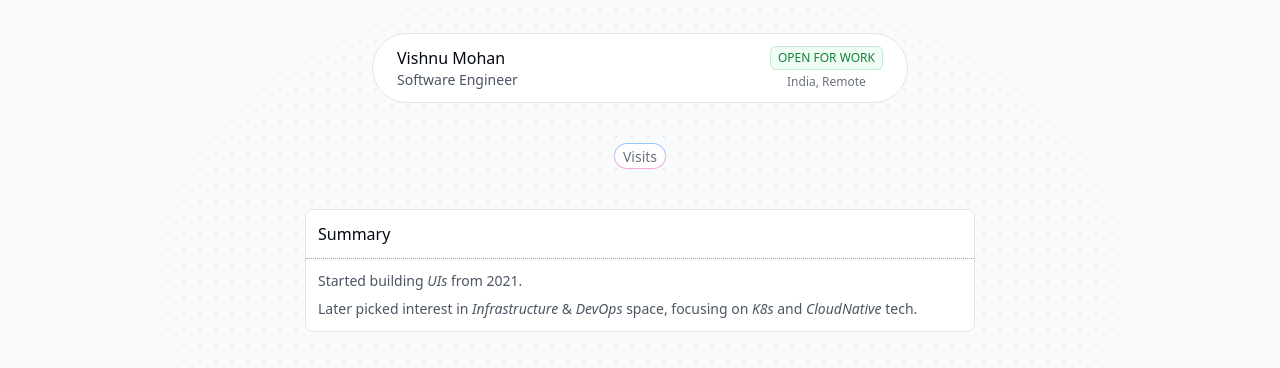
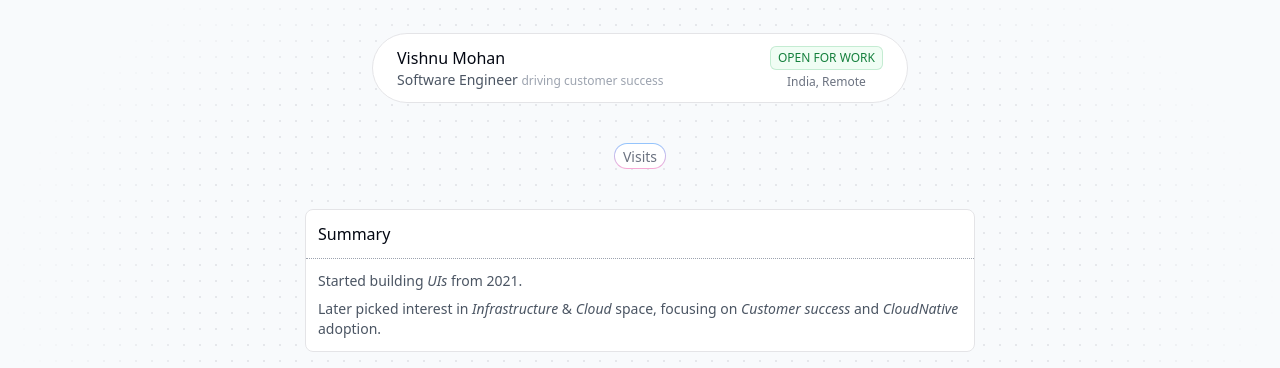
Before and after one commit to vishnumohanan404/crc-portfolio, a React (Vite) app: page / in a window 1280 px wide. Shown: the part 127-495 px from the top of the page. Built offline with nearby package versions, Linux system fonts and the light colour scheme; no server answers.

Commit message:
chore: pivot titles

```diff
--- a/src/components/bio.jsx
+++ b/src/components/bio.jsx
@@ -15,7 +15,7 @@ const Bio = () => {
       <div>
         <p className="font-sans">Vishnu Mohan</p>
         <p className="font-sans font-light text-sm text-gray-600">
-          Software Engineer
+          Software Engineer <span className="text-xs text-gray-400">driving customer success</span>
         </p>
       </div>
       <div className="flex-col gap-1 items-center md:flex hidden">
--- a/src/components/summary.jsx
+++ b/src/components/summary.jsx
@@ -23,9 +23,9 @@ const Summary = () => {
         <p>
           Later picked interest in
           <span className="font-medium italic"> Infrastructure</span> &
-          <span className="font-medium italic"> DevOps</span> space, focusing on{" "}
-          <span className="font-medium italic">K8s</span> and{" "}
-          <span className="font-medium italic">CloudNative</span> tech.
+          <span className="font-medium italic"> Cloud</span> space, focusing on{" "}
+          <span className="font-medium italic">Customer success</span> and{" "}
+          <span className="font-medium italic">CloudNative</span> adoption.
         </p>
       </div>
     </motion.div>
```
